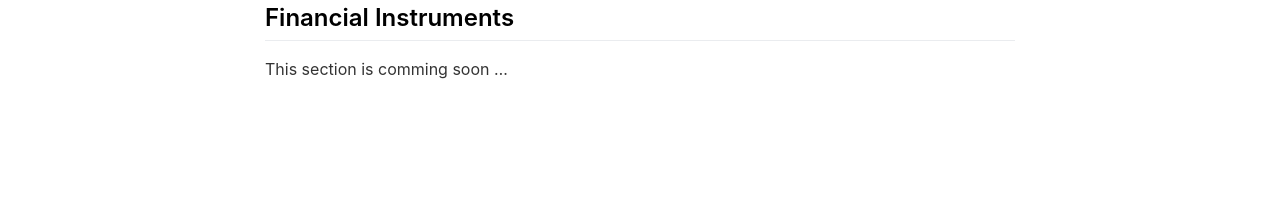
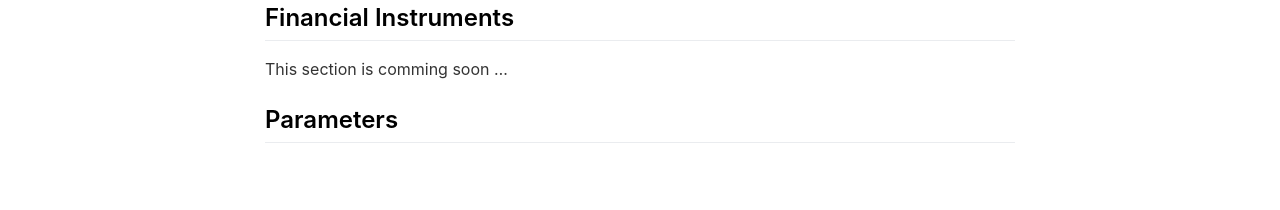
Before and after one commit to TradingFlowApp/TradingFlowApp.github.io, a Jekyll site: the page built from _pages/help.md, in a window 1280 px wide. Shown: the part 1943-2153 px from the top of the page. Built offline with Jekyll 4.4.1, drawn with Linux system fonts in a browser that asks for light colours; nearby versions of some CDN libraries; before the commit the page ends 2094 px from its top, so only the background shows below that.

Commit message:
Update help.md

```diff
--- a/_pages/help.md
+++ b/_pages/help.md
@@ -65,3 +65,5 @@ Fees are calculated for each buy and sell operations. The amount for each operat
 ## Financial Instruments
 
 This section is comming soon ...
+
+## Parameters
```
